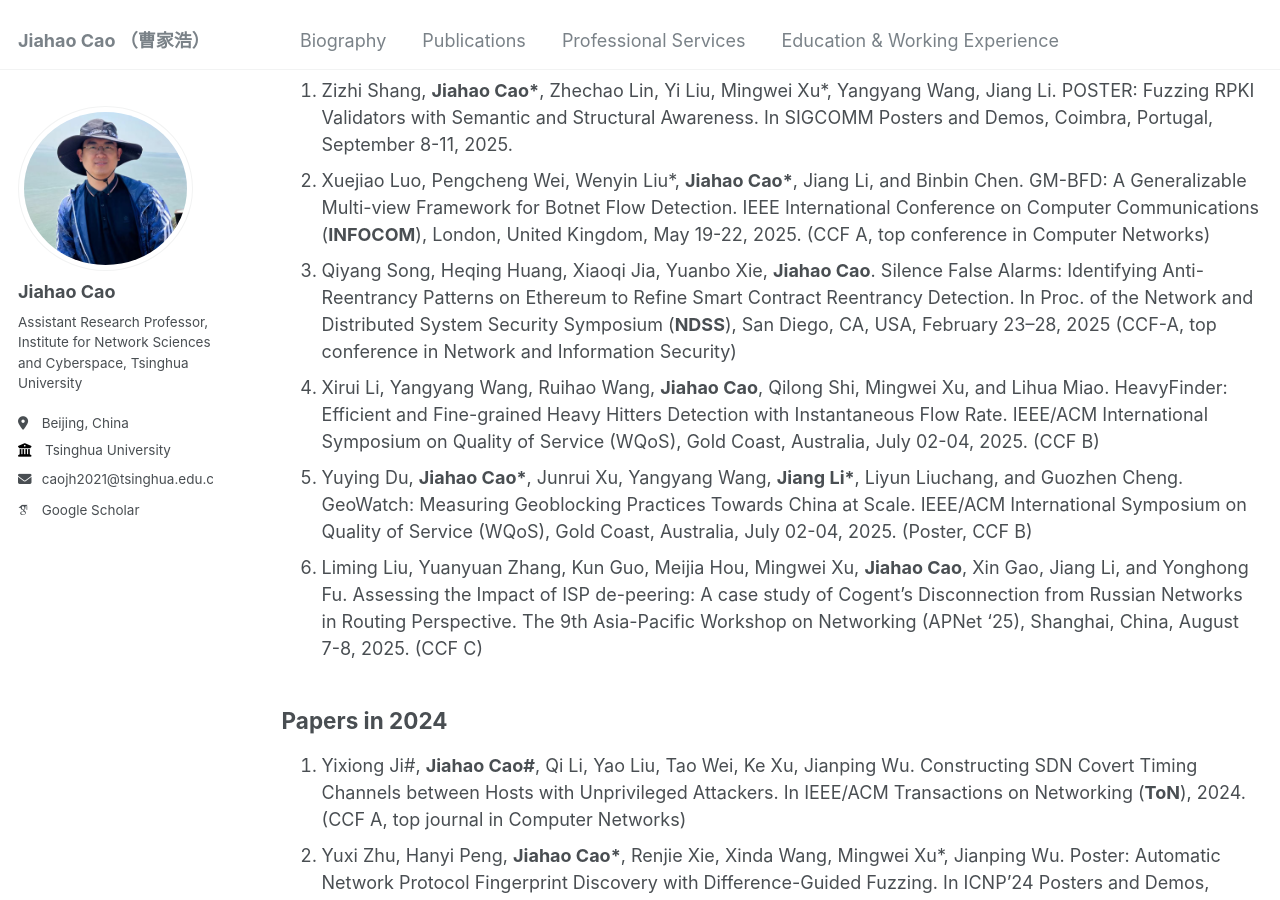
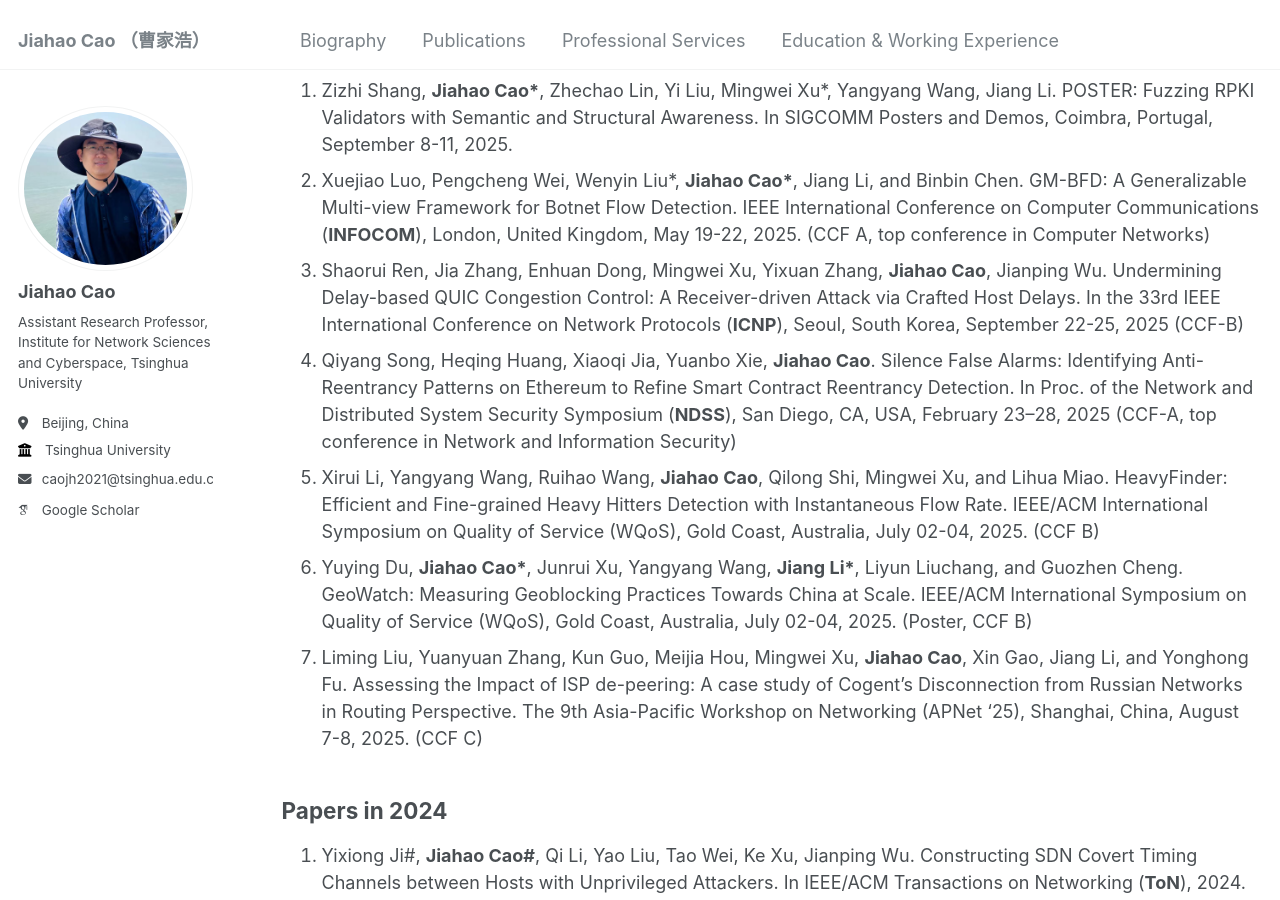
Before and after one commit to caojh15/caojh15.github.io, a Jekyll site: the page built from _pages/publications.md, in a window 1280 px wide and 900 px high, scrolled down 1731 px. Built offline with Jekyll 4.4.1, drawn with Linux system fonts in a browser that asks for light colours; some web fonts are replaced.

Commit message:
Update publications.md

```diff
--- a/_pages/publications.md
+++ b/_pages/publications.md
@@ -24,10 +24,11 @@ author_profile: true
 1. Zizhi Shang, **Jiahao Cao\***, Zhechao Lin, Yi Liu, Mingwei Xu\*, Yangyang Wang, Jiang Li. POSTER: Fuzzing RPKI Validators with Semantic and
 Structural Awareness. In SIGCOMM Posters and Demos, Coimbra, Portugal, September 8-11, 2025.
 2. Xuejiao Luo, Pengcheng Wei, Wenyin Liu*, **Jiahao Cao\***, Jiang Li, and Binbin Chen. GM-BFD: A Generalizable Multi-view Framework for Botnet Flow Detection. IEEE International Conference on Computer Communications (**INFOCOM**), London, United Kingdom, May 19-22, 2025. (CCF A, top conference in Computer Networks)
-3. Qiyang Song, Heqing Huang, Xiaoqi Jia, Yuanbo Xie, **Jiahao Cao**. Silence False Alarms: Identifying Anti-Reentrancy Patterns on Ethereum to Refine Smart Contract Reentrancy Detection. In Proc. of the Network and Distributed System Security Symposium  (**NDSS**), San Diego, CA, USA, February 23–28, 2025 (CCF-A, top conference in Network and Information Security)
-4. Xirui Li, Yangyang Wang, Ruihao Wang, **Jiahao Cao**, Qilong Shi, Mingwei Xu, and Lihua Miao. HeavyFinder: Efficient and Fine-grained Heavy Hitters Detection with Instantaneous Flow Rate. IEEE/ACM International Symposium on Quality of Service (WQoS), Gold Coast, Australia, July 02-04, 2025. (CCF B)
-5. Yuying Du, **Jiahao Cao\***, Junrui Xu, Yangyang Wang, **Jiang Li\***, Liyun Liuchang, and Guozhen Cheng. GeoWatch: Measuring Geoblocking Practices Towards China at Scale. IEEE/ACM International Symposium on Quality of Service (WQoS), Gold Coast, Australia, July 02-04, 2025. (Poster, CCF B)
-6. Liming Liu, Yuanyuan Zhang, Kun Guo, Meijia Hou, Mingwei Xu, **Jiahao Cao**, Xin Gao, Jiang Li, and Yonghong Fu. Assessing the Impact of ISP de-peering: A case study of Cogent’s Disconnection from Russian Networks in Routing Perspective. The 9th Asia-Pacific Workshop on Networking (APNet '25), Shanghai, China, August 7-8, 2025. (CCF C)
+3. Shaorui Ren, Jia Zhang, Enhuan Dong, Mingwei Xu, Yixuan Zhang, **Jiahao Cao**, Jianping Wu. Undermining Delay-based QUIC Congestion Control: A Receiver-driven Attack via Crafted Host Delays. In the 33rd IEEE International Conference on Network Protocols (**ICNP**), Seoul, South Korea, September 22-25, 2025 (CCF-B)
+4. Qiyang Song, Heqing Huang, Xiaoqi Jia, Yuanbo Xie, **Jiahao Cao**. Silence False Alarms: Identifying Anti-Reentrancy Patterns on Ethereum to Refine Smart Contract Reentrancy Detection. In Proc. of the Network and Distributed System Security Symposium  (**NDSS**), San Diego, CA, USA, February 23–28, 2025 (CCF-A, top conference in Network and Information Security)
+5. Xirui Li, Yangyang Wang, Ruihao Wang, **Jiahao Cao**, Qilong Shi, Mingwei Xu, and Lihua Miao. HeavyFinder: Efficient and Fine-grained Heavy Hitters Detection with Instantaneous Flow Rate. IEEE/ACM International Symposium on Quality of Service (WQoS), Gold Coast, Australia, July 02-04, 2025. (CCF B)
+6. Yuying Du, **Jiahao Cao\***, Junrui Xu, Yangyang Wang, **Jiang Li\***, Liyun Liuchang, and Guozhen Cheng. GeoWatch: Measuring Geoblocking Practices Towards China at Scale. IEEE/ACM International Symposium on Quality of Service (WQoS), Gold Coast, Australia, July 02-04, 2025. (Poster, CCF B)
+7. Liming Liu, Yuanyuan Zhang, Kun Guo, Meijia Hou, Mingwei Xu, **Jiahao Cao**, Xin Gao, Jiang Li, and Yonghong Fu. Assessing the Impact of ISP de-peering: A case study of Cogent’s Disconnection from Russian Networks in Routing Perspective. The 9th Asia-Pacific Workshop on Networking (APNet '25), Shanghai, China, August 7-8, 2025. (CCF C)
 
 ## Papers in 2024
 1. Yixiong Ji#, **Jiahao Cao\#**, Qi Li, Yao Liu, Tao Wei, Ke Xu, Jianping Wu. Constructing SDN Covert Timing Channels between Hosts with Unprivileged Attackers. In IEEE/ACM Transactions on Networking (**ToN**), 2024. (CCF A,  top journal in Computer Networks)
```
